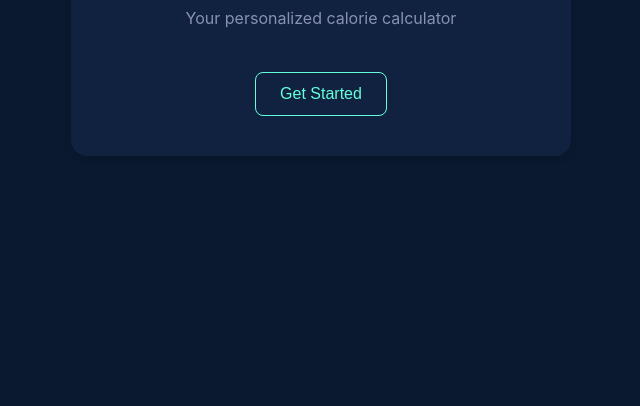
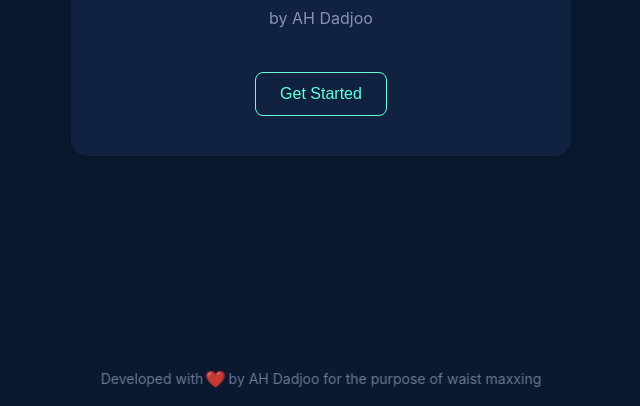
Before and after one commit to theonewithdesire/calorie-calculator, a plain HTML site: page index.html in a window 1280 px wide. Shown: the part 394-800 px from the top of the page, without its empty margins (319-959 px from the left). Drawn offline with Linux system fonts and the light colour scheme.

Commit message:
new version

```diff
--- a/css/style.css
+++ b/css/style.css
@@ -180,3 +180,31 @@ input:focus, select:focus {
         justify-content: center;
     }
 }
+
+.credit-line {
+    position: fixed;
+    bottom: 1rem;
+    left: 50%;
+    transform: translateX(-50%);
+    color: var(--gray);
+    font-size: 0.875rem;
+    opacity: 0.8;
+    transition: opacity 0.3s ease;
+}
+
+.credit-line:hover {
+    opacity: 1;
+    color: var(--light-blue);
+}
+
+.credit-line .heart {
+    color: var(--light-blue);
+    display: inline-block;
+    animation: pulse 1.5s infinite;
+}
+
+@keyframes pulse {
+    0% { transform: scale(1); }
+    50% { transform: scale(1.2); }
+    100% { transform: scale(1); }
+}
--- a/index.html
+++ b/index.html
@@ -11,8 +11,8 @@
         <!-- Welcome Page -->
         <div id="welcomePage" class="page active">
             <div class="container">
-                <h1>Welcome to FitnessGoesDeep</h1>
-                <p class="subtitle">Your personalized calorie calculator</p>
+                <h1>Welcome to Calorie Calculator</h1>
+                <p class="subtitle">by AH Dadjoo</p>
                 <button onclick="showPage('goalPage')" class="btn">Get Started</button>
             </div>
         </div>
@@ -100,6 +100,10 @@
         </div>
     </div>
 
+    <div class="credit-line">
+        Developed with <span class="heart">❤️</span> by AH Dadjoo for the purpose of waist maxxing
+    </div>
+
     <script src="js/app.js"></script>
 </body>
 </html>
```
